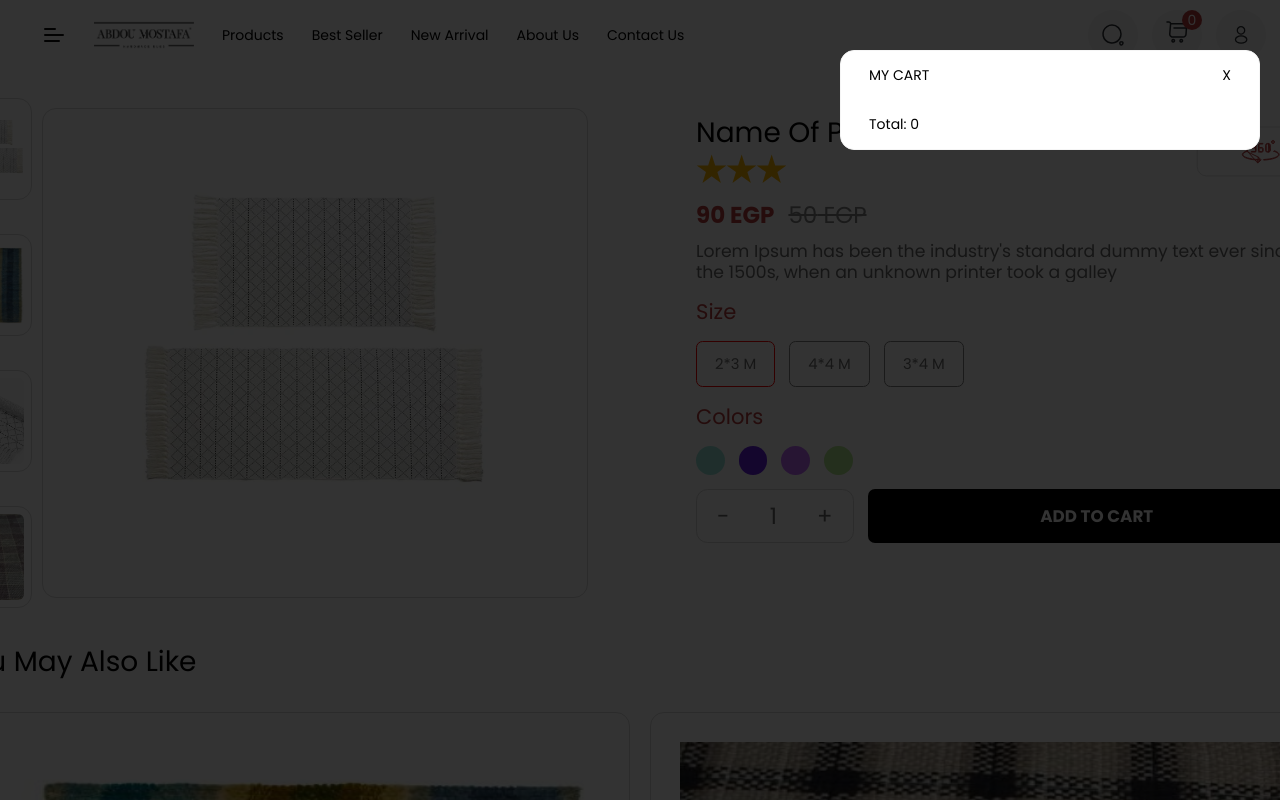
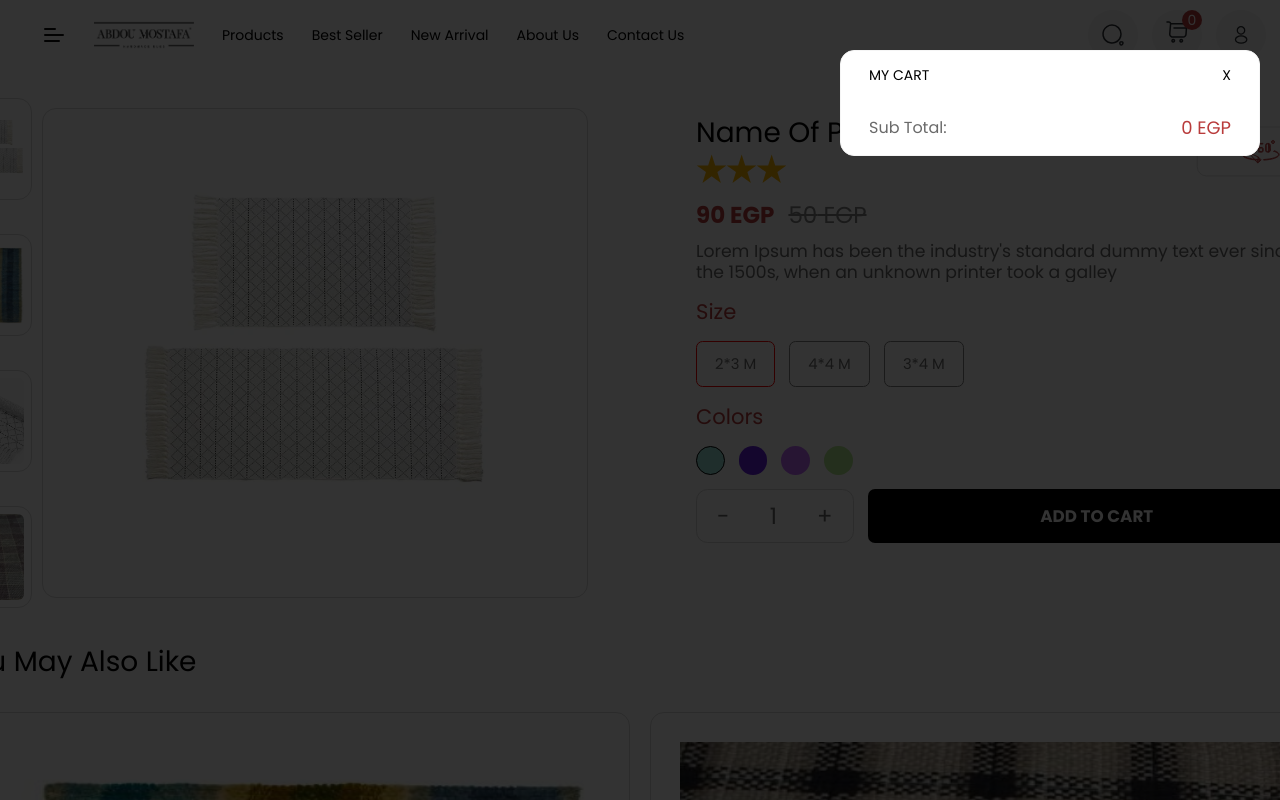
Before and after one commit to karimhekal/assessment, a React (Create React App) app: page /#/product/1 in a window 1280 px wide. Shown: the top 800 px of the page. Built offline with nearby package versions, Linux system fonts and the light colour scheme.

Commit message:
add color

```diff
--- a/src/App.js
+++ b/src/App.js
@@ -31,7 +31,7 @@ class App extends React.Component {
         <Layout>
           <Routes>
             <Route path="/" element={<Navigate to={'/product/1'} />} />
-            <Route path="/product/:id" element={<LazyProductPage />} />
+            <Route path="/product/:id" element={<ProductPage />} />
           </Routes>
         </Layout>
       </CartProvider>
--- a/src/components/Header/Header.jsx
+++ b/src/components/Header/Header.jsx
@@ -44,8 +44,17 @@ class Header extends React.Component {
                                     return <div className="cart_item_container">
                                         <div className="cart_item">
                                             <img className="item_image" src={require(`../../../public/images/gallery/${item.gallery[0]}.png`)} width={50} height={50} />
-                                            <div><div>{item.name}</div>
-                                                <div className="size_text">Size: {item.size}</div>
+                                            <div className="item_details">
+                                                <div>
+                                                    <div>{item.name}</div>
+                                                    <div className="size_text">Size: {item.size}</div>
+                                                    <div className="size_text">Color: <div style={{
+                                                        width: "20px",
+                                                        height: "20px",
+                                                        borderRadius: "100%",
+                                                        backgroundColor: item.color
+                                                    }}></div></div>
+                                                </div>
                                                 <div className="price_container" >{item.amount} x {item.price} = <div className="price_text"> {item.amount * item.price} EGP</div></div>
                                             </div>
                                         </div>
@@ -53,7 +62,7 @@ class Header extends React.Component {
                                     </div>
                                 })}
                             </div>
-                            <div>Total: {ctx.totalAmount}</div>
+                            <div className="sub_total"><div>Sub Total:</div> <div className="sub_total_number">{ctx.totalAmount} EGP</div></div>
                         </div> : null}
                         <div className="icon" >
                             <div onClick={() => this.toggleCart()}>
--- a/src/components/Header/Header.scss
+++ b/src/components/Header/Header.scss
@@ -31,11 +31,21 @@
 
 }
 
+.item_details {
+    display: flex;
+    justify-content: space-between;
+    flex-direction: column;
+}
+
 .cart_item_container {
     display: flex;
     flex-direction: row;
     justify-content: space-between;
     align-items: center;
+    border-bottom-width: 1px;
+    border-bottom-style: solid;
+    padding: 8px 0px;
+    border-color: #EAEAEA;
 }
 
 .item_image {
@@ -56,6 +66,9 @@
 }
 
 .size_text {
+    display: flex;
+    flex-direction: row;
+    gap: 1rem;
     color: rgba(7, 7, 7, 0.6);
     font-size: 14px;
 }
@@ -78,6 +91,30 @@
     border-style: solid;
     border-width: 1px;
     border-color: #F5F5F5;
+}
+
+.sub_total_number {
+    color: var(--primary-color);
+    font-size: 18px;
+    font-style: normal;
+    font-weight: 500;
+    line-height: 150%;
+    /* 27px */
+    text-transform: capitalize;
+}
+
+.sub_total {
+    display: flex;
+    flex-direction: row;
+    align-items: center;
+    justify-content: space-between;
+    font-size: 16px;
+    color: var(--secondary-color);
+    font-style: normal;
+    font-weight: 400;
+    line-height: 120.5%;
+    /* 16.87px */
+
 }
 
 .scrollable {
--- a/src/components/ProductCard/ProductCard.jsx
+++ b/src/components/ProductCard/ProductCard.jsx
@@ -35,9 +35,7 @@ class ProductCard extends React.Component {
                         <div className="product_price">{this.state.price} EGP</div>
                     </div>
                     <div className="product_bottom_section">
-                        <button onClick={
-                            ctx.addItem.bind(this, { amount: 1, ...this.props.item, size: this.props.item.sizes[0] })
-                        } className="product_button" >ADD TO CART</button>
+                        <button onClick={ctx.addItem.bind(this, { amount: 1, ...this.props.item, size: this.props.item.sizes[0], color: this.props.item.colors[0] })} className="product_button" >ADD TO CART</button>
                         <button className="heart_container">
                             <HeartIcon />
                         </button>
--- a/src/pages/Product/Product.jsx
+++ b/src/pages/Product/Product.jsx
@@ -38,6 +38,7 @@ class ProductPage extends React.Component {
             product,
             amount: 1,
             size: product.sizes[0],
+            color: product.colors[0],
             id: productId
         }
 
@@ -82,6 +83,13 @@ class ProductPage extends React.Component {
         this.setState({
             ...this.state,
             size: size
+        })
+
+    }
+    selectColor(color) {
+        this.setState({
+            ...this.state,
+            color: color
         })
 
     }
@@ -134,9 +142,12 @@ class ProductPage extends React.Component {
                         <div className="size">Colors</div>
                         <div className="sizes_container">
                             {this.state.product.colors.map((color, index) => {
-                                return <div key={index} style={{
+                                return <div onClick={this.selectColor.bind(this, color)} key={index} style={{
                                     borderRadius: "100%",
                                     backgroundColor: color,
+                                    borderWidth: "1.5px",
+                                    borderStyle:"solid",
+                                    borderColor: this.state.color === color ? "black" : 'transparent',
                                     width: "28.73px",
                                     height: "28.73px",
                                 }} />
@@ -148,7 +159,7 @@ class ProductPage extends React.Component {
                                 <div>{this.state.amount}</div>
                                 <div onClick={this.increment.bind(this)}>+</div>
                             </div>
-                            <CartContext.Consumer>{(ctx) => <button onClick={ctx.addItem.bind(this, { ...this.state.product, amount: this.state.amount, size: this.state.size })} className="add_to_cart_btn">ADD TO CART</button>}</CartContext.Consumer>
+                            <CartContext.Consumer>{(ctx) => <button onClick={ctx.addItem.bind(this, { ...this.state.product, amount: this.state.amount, size: this.state.size, color: this.state.color })} className="add_to_cart_btn">ADD TO CART</button>}</CartContext.Consumer>
 
                         </div>
                     </div>
```
